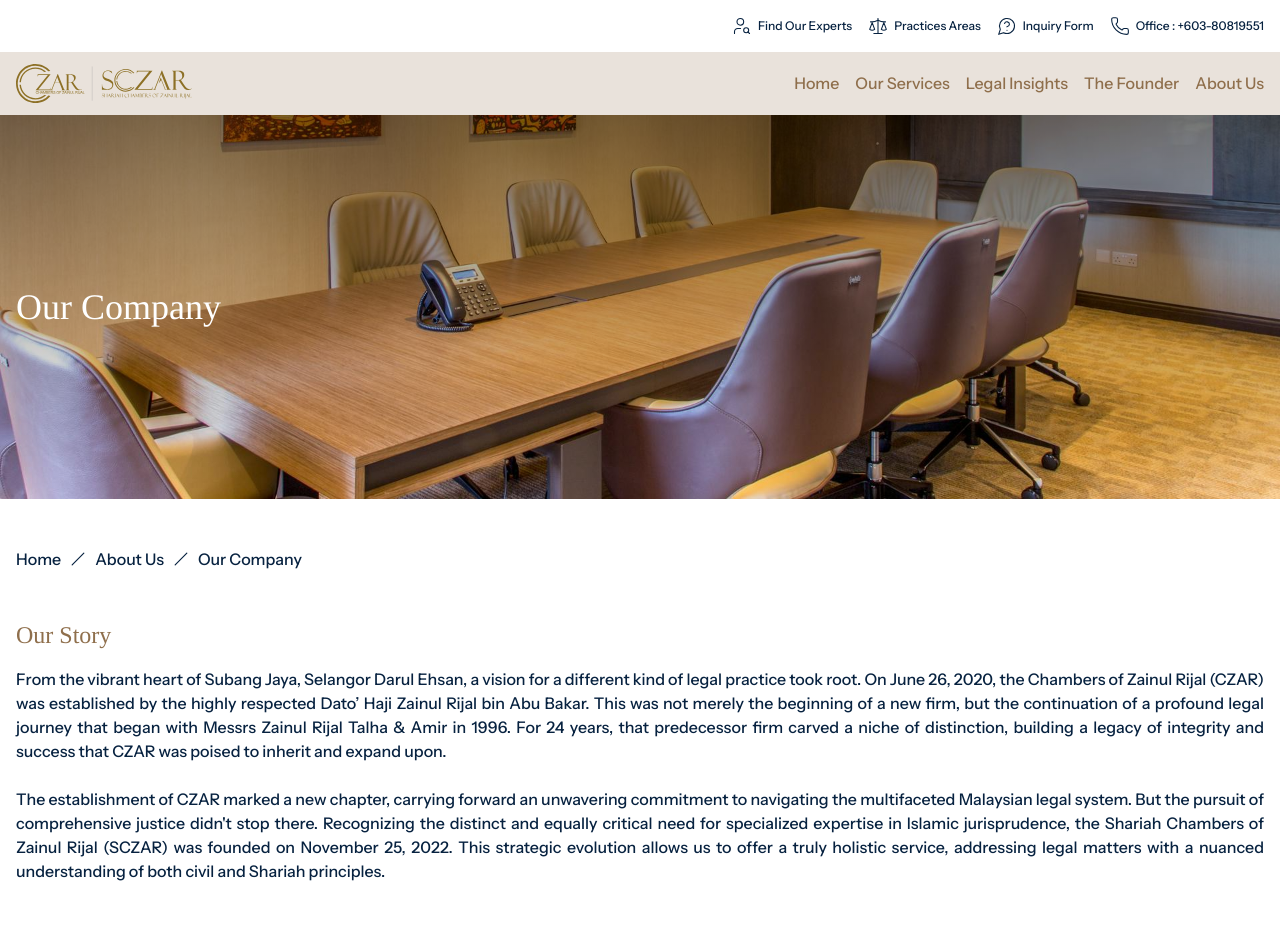
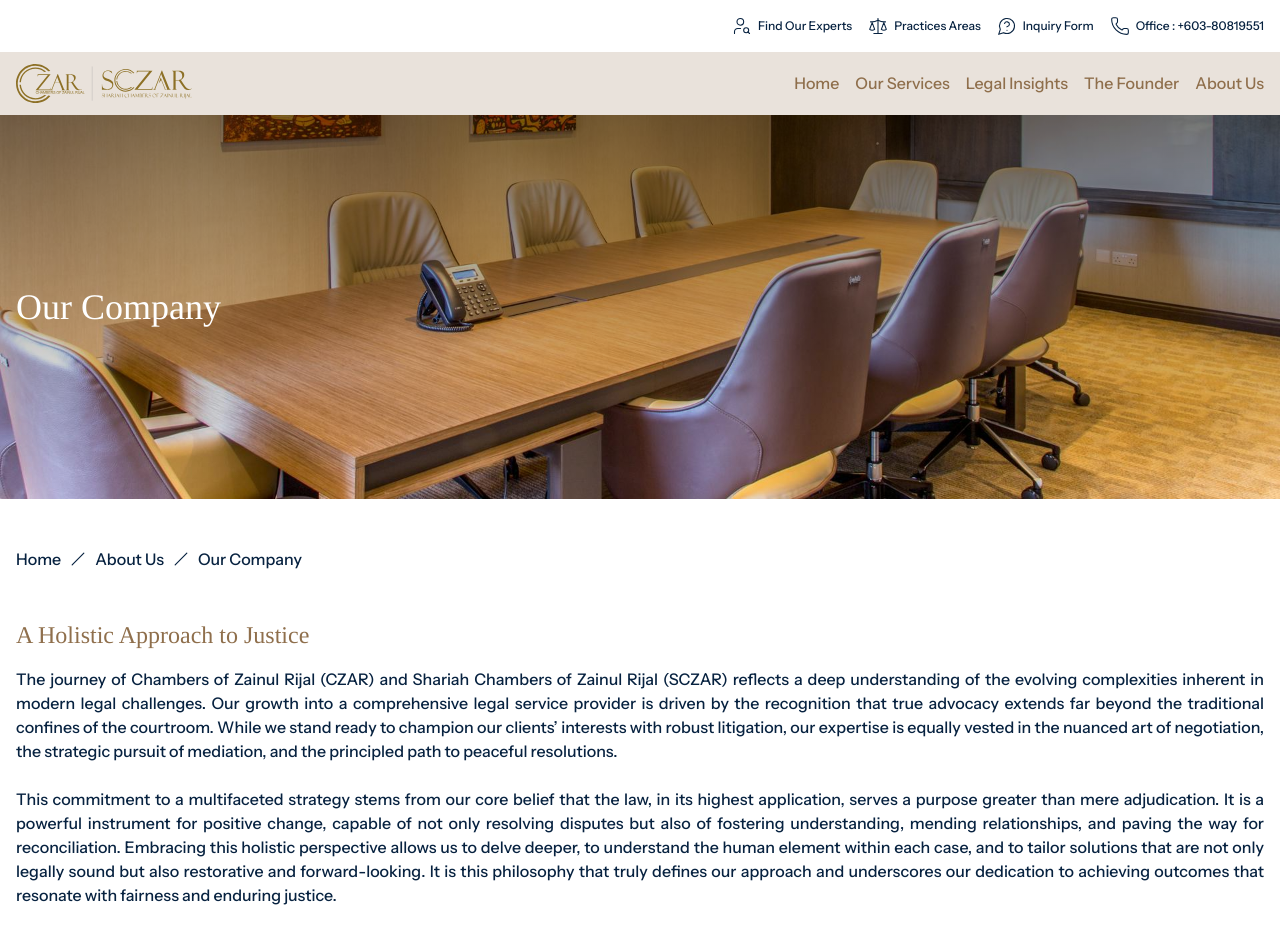
Before and after one commit to haziqfiqri/lawfirm-landing-page, a Next.js app: page /about-us/our-company in a window 1280 px wide. Shown: the top 928 px of the page. Built offline with nearby package versions, Linux system fonts and the light colour scheme.

Commit message:
revision: content

```diff
--- a/src/app/about-us/our-company/page.tsx
+++ b/src/app/about-us/our-company/page.tsx
@@ -20,25 +20,27 @@ export default function Page() {
         <div className="flex flex-col mt-12">
           <div className="flex flex-col gap-4">
             <h1 className="font-tinos-regular font-normal text-2xl text-[#8F6F4C]">
-              Our Story
+              A Holistic Approach to Justice
             </h1>
             <p className="font-instrument-sans-regular text-base font-medium text-[#072240] text-justify">
-                From the vibrant heart of Subang Jaya, Selangor Darul Ehsan, a vision for a different
-                kind of legal practice took root. On June 26, 2020, the Chambers of Zainul Rijal
-                (CZAR) was established by the highly respected Dato’ Haji Zainul Rijal bin Abu Bakar.
-                This was not merely the beginning of a new firm, but the continuation of a profound
-                legal journey that began with Messrs Zainul Rijal Talha & Amir in 1996. For 24 years,
-                that predecessor firm carved a niche of distinction, building a legacy of integrity
-                and success that CZAR was poised to inherit and expand upon.
+                The journey of Chambers of Zainul Rijal (CZAR) and Shariah Chambers of Zainul
+                Rijal (SCZAR) reflects a deep understanding of the evolving complexities inherent in
+                modern legal challenges. Our growth into a comprehensive legal service provider
+                is driven by the recognition that true advocacy extends far beyond the traditional
+                confines of the courtroom. While we stand ready to champion our clients’ interests
+                with robust litigation, our expertise is equally vested in the nuanced art of negotiation,
+                the strategic pursuit of mediation, and the principled path to peaceful resolutions.
               <br />
               <br />
-                The establishment of CZAR marked a new chapter, carrying forward an unwavering
-                commitment to navigating the multifaceted Malaysian legal system. But the pursuit
-                of comprehensive justice didn&apos;t stop there. Recognizing the distinct and equally
-                critical need for specialized expertise in Islamic jurisprudence, the Shariah Chambers
-                of Zainul Rijal (SCZAR) was founded on November 25, 2022. This strategic evolution
-                allows us to offer a truly holistic service, addressing legal matters with a nuanced
-                understanding of both civil and Shariah principles.
+                This commitment to a multifaceted strategy stems from our core belief that the
+                law, in its highest application, serves a purpose greater than mere adjudication. It
+                is a powerful instrument for positive change, capable of not only resolving disputes
+                but also of fostering understanding, mending relationships, and paving the way
+                for reconciliation. Embracing this holistic perspective allows us to delve deeper, to
+                understand the human element within each case, and to tailor solutions that are not
+                only legally sound but also restorative and forward-looking. It is this philosophy that
+                truly defines our approach and underscores our dedication to achieving outcomes
+                that resonate with fairness and enduring justice.
             </p>
           </div>
         </div>
--- a/src/app/about-us/our-people/page.tsx
+++ b/src/app/about-us/our-people/page.tsx
@@ -35,25 +35,21 @@ export default function Page() {
           </div>
           <div className="flex mt-10">
             <p className="font-instrument-sans-regular text-base font-medium text-[#072240] text-justify">
-              At CZAR, we believe that our people are our greatest asset. Our
-              team is a dynamic blend of seasoned veterans and energetic young
-              lawyers, all united by a shared passion for the law and a
-              commitment to our clients. The firm is led by the visionary
-              Dato&apos; Haji Zainul Rijal bin Abu Bakar, whose extensive
-              experience and esteemed reputation provide an unparalleled
-              foundation for success. He is ably supported by Muhammad Akmal bin
-              Abu Bakar, the Managing Partner, whose fresh perspectives and
-              innovative ideas are driving CZAR into the future.
+              At Chambers of Zainul Rijal (CZAR) and Shariah Chambers of Zainul Rijal (SCZAR),
+              we pride ourselves on a spectrum of legal expertise that is both broad and deep.
+              This allows us to deliver comprehensive and meticulously tailored legal solutions
+              to a diverse clientele, encompassing individuals, businesses, and organisations.
+              Our integrated approach ensures that whether your needs fall squarely within civil
+              litigation, require nuanced Shariah counsel, or bridge aspects of both, you receive
+              cohesive and strategic advice.
               <br />
               <br />
-              Our team of lawyers and Syarie counsel possess in depth knowledge
-              and practical experience in their respective fields. They are not
-              only skilled advocates but also compassionate advisors, dedicated
-              to understanding each client&apos;s unique needs and crafting
-              tailored legal solutions. Our dedicated support staff plays a
-              vital role in ensuring the smooth operation of the firm. Their
-              professionalism, efficiency, and commitment to client service are
-              integral to the CZAR experience.
+              Our legal teams are not only proficient in established disciplines of law but are also
+              keenly attuned to emerging legal trends and complexities. This commitment to
+              staying at the forefront of legal developments ensures we are thoroughly equipped
+              to navigate even the most intricate and challenging cases with skill, foresight, and
+              unwavering dedication to your best interests. We strive to be your trusted advisors
+              across every facet of your legal journey.
             </p>
           </div>
           <div className="flex flex-col mt-12">
```
